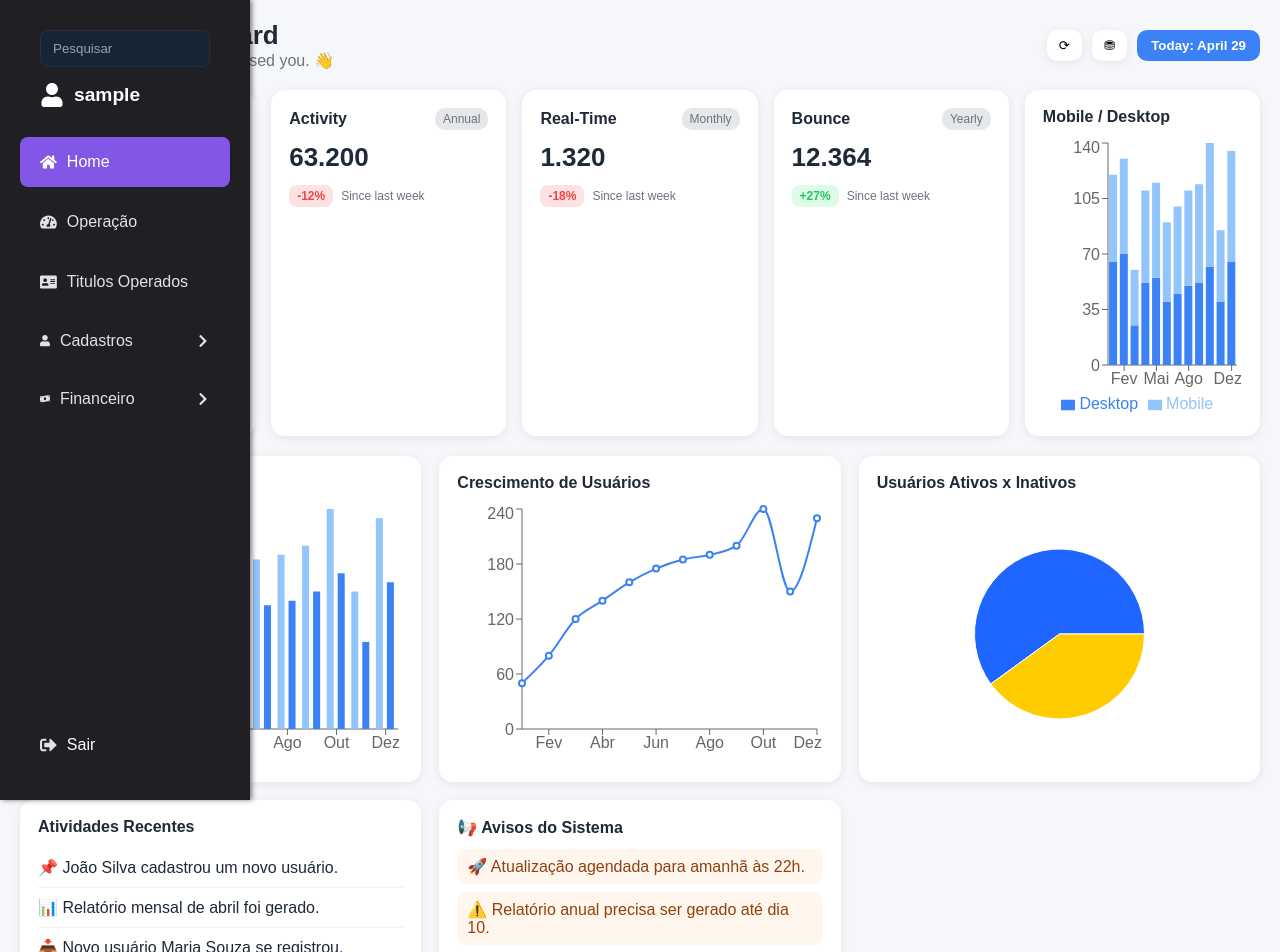
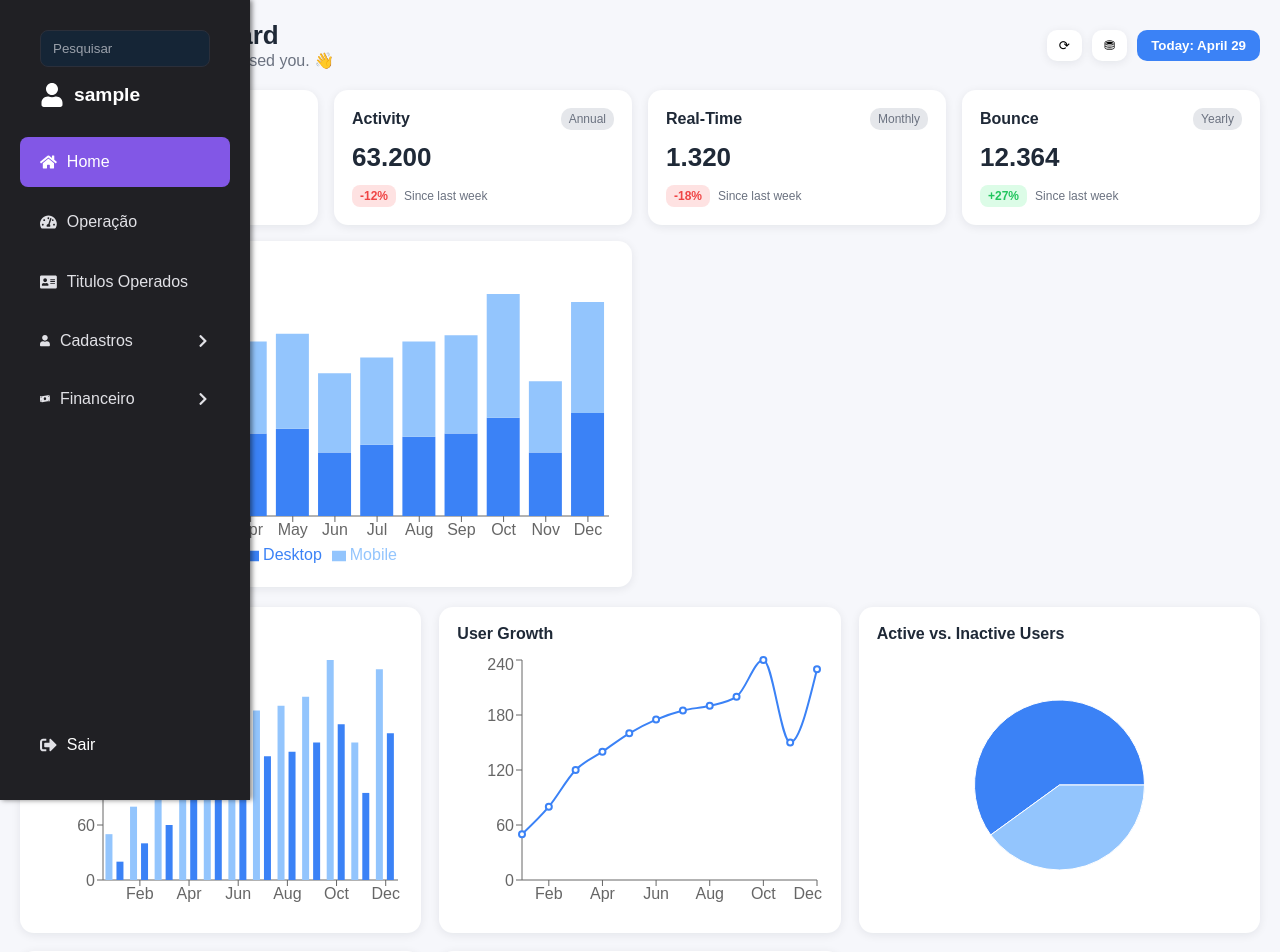
Before and after one commit to gildevson/Recyclable_frontend, a React (Create React App) app: page /dashboard in a window 1280 px wide. Shown: the top 952 px of the page. Built offline with nearby package versions, Linux system fonts and the light colour scheme; sample sign-in values are in the browser's storage.

Commit message:
Adicionando endereço na rota

```diff
--- a/src/components/clienteForm/clienteForm.js
+++ b/src/components/clienteForm/clienteForm.js
@@ -22,6 +22,7 @@ function parseClientesXml(xmlString) {
     clienteEmail: getText(item, "clienteEmail"),
     clienteTelefone: getText(item, "clienteTelefone"),
     clienteCelular: getText(item, "clienteCelular"),
+    clienteEndereco: getText(item, "clienteEndereco"),
     createdAt: getText(item, "createdAt"),
   }));
 }
@@ -68,11 +69,12 @@ export default function ClienteList() {
         <thead>
           <tr>
             <th style={{ textAlign: "left" }}>Nome</th>
-            <th style={{ textAlign: "left" }}>CNPJ</th>
+            <th style={{ textAlign: "left" }}>CNPJ/CPF</th>
             <th style={{ textAlign: "left" }}>Email</th>
             <th style={{ textAlign: "left" }}>Telefone</th>
             <th style={{ textAlign: "left" }}>Celular</th>
             <th style={{ textAlign: "left" }}>Criado em</th>
+            <th style={{ textAlign: "left" }}>Endereco</th>
           </tr>
         </thead>
         <tbody>
@@ -84,6 +86,7 @@ export default function ClienteList() {
               <td>{c.clienteTelefone}</td>
               <td>{c.clienteCelular}</td>
               <td>{c.createdAt}</td>
+              <td>{c.clienteEndereco}</td>
             </tr>
           ))}
           {!clientes.length && (
--- a/src/components/dashboard/Dashboard.js
+++ b/src/components/dashboard/Dashboard.js
@@ -5,27 +5,28 @@ import {
 } from "recharts";
 import "./dashboard.css";
 
+// --- Data Definitions ---
+const monthlyData = [
+  { name: "Jan", users: 50, sales: 20, mobile: 55, desktop: 65 },
+  { name: "Feb", users: 80, sales: 40, mobile: 60, desktop: 70 },
+  { name: "Mar", users: 120, sales: 60, mobile: 35, desktop: 25 },
+  { name: "Apr", users: 140, sales: 90, mobile: 58, desktop: 52 },
+  { name: "May", users: 160, sales: 110, mobile: 60, desktop: 55 },
+  { name: "Jun", users: 175, sales: 125, mobile: 50, desktop: 40 },
+  { name: "Jul", users: 185, sales: 135, mobile: 55, desktop: 45 },
+  { name: "Aug", users: 190, sales: 140, mobile: 60, desktop: 50 },
+  { name: "Sep", users: 200, sales: 150, mobile: 62, desktop: 52 },
+  { name: "Oct", users: 240, sales: 170, mobile: 78, desktop: 62 },
+  { name: "Nov", users: 150, sales: 95, mobile: 45, desktop: 40 },
+  { name: "Dec", users: 230, sales: 160, mobile: 70, desktop: 65 },
+];
+
+const userStatusData = [
+  { name: "Active", value: 60, color: "#3b82f6" },
+  { name: "Inactive", value: 40, color: "#93c5fd" },
+];
+
 const Dashboard = () => {
-  const userData = [
-    { name: "Jan", usuarios: 50, vendas: 20, mobile: 55, desktop: 65 },
-    { name: "Fev", usuarios: 80, vendas: 40, mobile: 60, desktop: 70 },
-    { name: "Mar", usuarios: 120, vendas: 60, mobile: 35, desktop: 25 },
-    { name: "Abr", usuarios: 140, vendas: 90, mobile: 58, desktop: 52 },
-    { name: "Mai", usuarios: 160, vendas: 110, mobile: 60, desktop: 55 },
-    { name: "Jun", usuarios: 175, vendas: 125, mobile: 50, desktop: 40 },
-    { name: "Jul", usuarios: 185, vendas: 135, mobile: 55, desktop: 45 },
-    { name: "Ago", usuarios: 190, vendas: 140, mobile: 60, desktop: 50 },
-    { name: "Set", usuarios: 200, vendas: 150, mobile: 62, desktop: 52 },
-    { name: "Out", usuarios: 240, vendas: 170, mobile: 78, desktop: 62 },
-    { name: "Nov", usuarios: 150, vendas: 95,  mobile: 45, desktop: 40 },
-    { name: "Dez", usuarios: 230, vendas: 160, mobile: 70, desktop: 65 },
-  ];
-
-  const pieData = [
-    { name: "Ativos", value: 60, color: "#1e66ff" },
-    { name: "Inativos", value: 40, color: "#ffcc00" },
-  ];
-
   return (
     <div className="dash-wrap">
       {/* HEADER */}
@@ -99,19 +100,19 @@ const Dashboard = () => {
           </div>
         </div>
 
+        {/* Mobile/Desktop Usage Bar Chart */}
         <div className="chart-card span-2">
           <div className="card-head">
-            <h3>Mobile / Desktop</h3>
+            <h3>Mobile / Desktop Usage</h3>
           </div>
           <ResponsiveContainer width="100%" height={280}>
-            <BarChart data={userData} barGap={4}>
+            <BarChart data={monthlyData} barGap={4}>
               <XAxis dataKey="name" />
               <YAxis />
               <Tooltip />
               <Legend />
-              {/* azul escuro = desktop / azul claro = mobile */}
               <Bar dataKey="desktop" name="Desktop" stackId="a" fill="#3b82f6" />
-              <Bar dataKey="mobile"  name="Mobile"  stackId="a" fill="#93c5fd" />
+              <Bar dataKey="mobile" name="Mobile" stackId="a" fill="#93c5fd" />
             </BarChart>
           </ResponsiveContainer>
         </div>
@@ -119,56 +120,73 @@ const Dashboard = () => {
 
       {/* SECOND ROW: EXTRA CHARTS / LISTS */}
       <div className="bottom-grid">
+        {/* Monthly Users and Sales Bar Chart */}
         <div className="chart-card">
-          <div className="card-head"><h3>Usuários e Vendas Mensais</h3></div>
+          <div className="card-head">
+            <h3>Monthly Users & Sales</h3>
+          </div>
           <ResponsiveContainer width="100%" height={260}>
-            <BarChart data={userData}>
+            <BarChart data={monthlyData}>
               <XAxis dataKey="name" />
               <YAxis />
               <Tooltip />
-              <Bar dataKey="usuarios" name="Usuários" fill="#93c5fd" />
-              <Bar dataKey="vendas"   name="Vendas"   fill="#3b82f6" />
+              <Bar dataKey="users" name="Users" fill="#93c5fd" />
+              <Bar dataKey="sales" name="Sales" fill="#3b82f6" />
             </BarChart>
           </ResponsiveContainer>
         </div>
 
+        {/* User Growth Line Chart */}
         <div className="chart-card">
-          <div className="card-head"><h3>Crescimento de Usuários</h3></div>
+          <div className="card-head">
+            <h3>User Growth</h3>
+          </div>
           <ResponsiveContainer width="100%" height={260}>
-            <LineChart data={userData}>
+            <LineChart data={monthlyData}>
               <XAxis dataKey="name" />
               <YAxis />
               <Tooltip />
-              <Line type="monotone" dataKey="usuarios" stroke="#3b82f6" strokeWidth={2} />
+              <Line type="monotone" dataKey="users" stroke="#3b82f6" strokeWidth={2} />
             </LineChart>
           </ResponsiveContainer>
         </div>
 
+        {/* Active vs. Inactive Users Pie Chart */}
         <div className="chart-card">
-          <div className="card-head"><h3>Usuários Ativos x Inativos</h3></div>
+          <div className="card-head">
+            <h3>Active vs. Inactive Users</h3>
+          </div>
           <ResponsiveContainer width="100%" height={260}>
             <PieChart>
-              <Pie data={pieData} dataKey="value" nameKey="name" cx="50%" cy="50%" outerRadius={85}>
-                {pieData.map((e, i) => <Cell key={i} fill={e.color} />)}
+              <Pie data={userStatusData} dataKey="value" nameKey="name" cx="50%" cy="50%" outerRadius={85}>
+                {userStatusData.map((entry, index) => (
+                  <Cell key={`cell-${index}`} fill={entry.color} />
+                ))}
               </Pie>
             </PieChart>
           </ResponsiveContainer>
         </div>
 
+        {/* Recent Activity List */}
         <div className="list-card">
-          <div className="card-head"><h3>Atividades Recentes</h3></div>
+          <div className="card-head">
+            <h3>Recent Activity</h3>
+          </div>
           <ul>
-            <li>📌 João Silva cadastrou um novo usuário.</li>
-            <li>📊 Relatório mensal de abril foi gerado.</li>
-            <li>📥 Novo usuário Maria Souza se registrou.</li>
-            <li>🔄 Sistema atualizado para a versão 2.0.</li>
+            <li>📌 John Doe added a new user.</li>
+            <li>📊 Monthly report for April was generated.</li>
+            <li>📥 New user Jane Smith signed up.</li>
+            <li>🔄 System updated to version 2.0.</li>
           </ul>
         </div>
 
+        {/* System Alerts */}
         <div className="alert-card">
-          <div className="card-head"><h3>📢 Avisos do Sistema</h3></div>
-          <p>🚀 Atualização agendada para amanhã às 22h.</p>
-          <p>⚠️ Relatório anual precisa ser gerado até dia 10.</p>
+          <div className="card-head">
+            <h3>📢 System Alerts</h3>
+          </div>
+          <p>🚀 Update scheduled for tomorrow at 10 PM.</p>
+          <p>⚠️ Annual report must be generated by the 10th.</p>
         </div>
       </div>
     </div>
--- a/src/components/dashboard/dashboard.css
+++ b/src/components/dashboard/dashboard.css
@@ -1,3 +1,10 @@
+/*
+  Dashboard Styles
+  This file contains the styles for the entire dashboard layout.
+  The styles are organized using a BEM-like structure for clarity and
+  maintainability.
+*/
+
 :root {
   --bg: #f6f7fb;
   --card: #ffffff;
@@ -61,6 +68,11 @@ body {
   border-radius: 10px;
   padding: 8px 12px;
   cursor: pointer;
+  transition: background-color 0.2s ease;
+}
+
+.btn-ghost:hover {
+  background: #eef0f4;
 }
 
 .btn-primary {
@@ -71,6 +83,11 @@ body {
   border-radius: 10px;
   font-weight: 600;
   cursor: pointer;
+  transition: background-color 0.2s ease;
+}
+
+.btn-primary:hover {
+  background: #2563eb;
 }
 
 /* KPI Cards */
@@ -161,6 +178,10 @@ body {
   padding: 18px;
 }
 
+.chart-card.span-2 {
+  grid-column: span 2;
+}
+
 .card-head h3 {
   margin: 0 0 12px 0;
   color: var(--text);
@@ -203,7 +224,7 @@ body {
 }
 
 /* RESPONSIVE ADJUSTMENTS */
-/* Ajustes para telas menores */
+/* Media queries for smaller screens */
 @media (max-width: 768px) {
   .dash-header {
     flex-direction: column;
@@ -222,17 +243,16 @@ body {
   .header-actions {
     width: 100%;
     justify-content: flex-start;
-    flex-wrap: nowrap; /* Evita quebras de linha desnecessárias */
-    overflow-x: auto; /* Adiciona scroll horizontal se necessário */
+    flex-wrap: nowrap;
+    overflow-x: auto;
   }
 
-  /* Ajusta o padding para telas pequenas */
   .dash-wrap {
     padding: 15px;
   }
 
   .top-grid {
-    grid-template-columns: 1fr; /* Colunas de KPI em uma única linha */
+    grid-template-columns: 1fr;
     gap: 12px;
   }
 
@@ -252,7 +272,7 @@ body {
   }
 }
 
-/* Ajustes para telas muito pequenas (smartphones) */
+/* Media queries for very small screens (smartphones) */
 @media (max-width: 480px) {
   .dash-header h1 {
     font-size: 20px;
```
